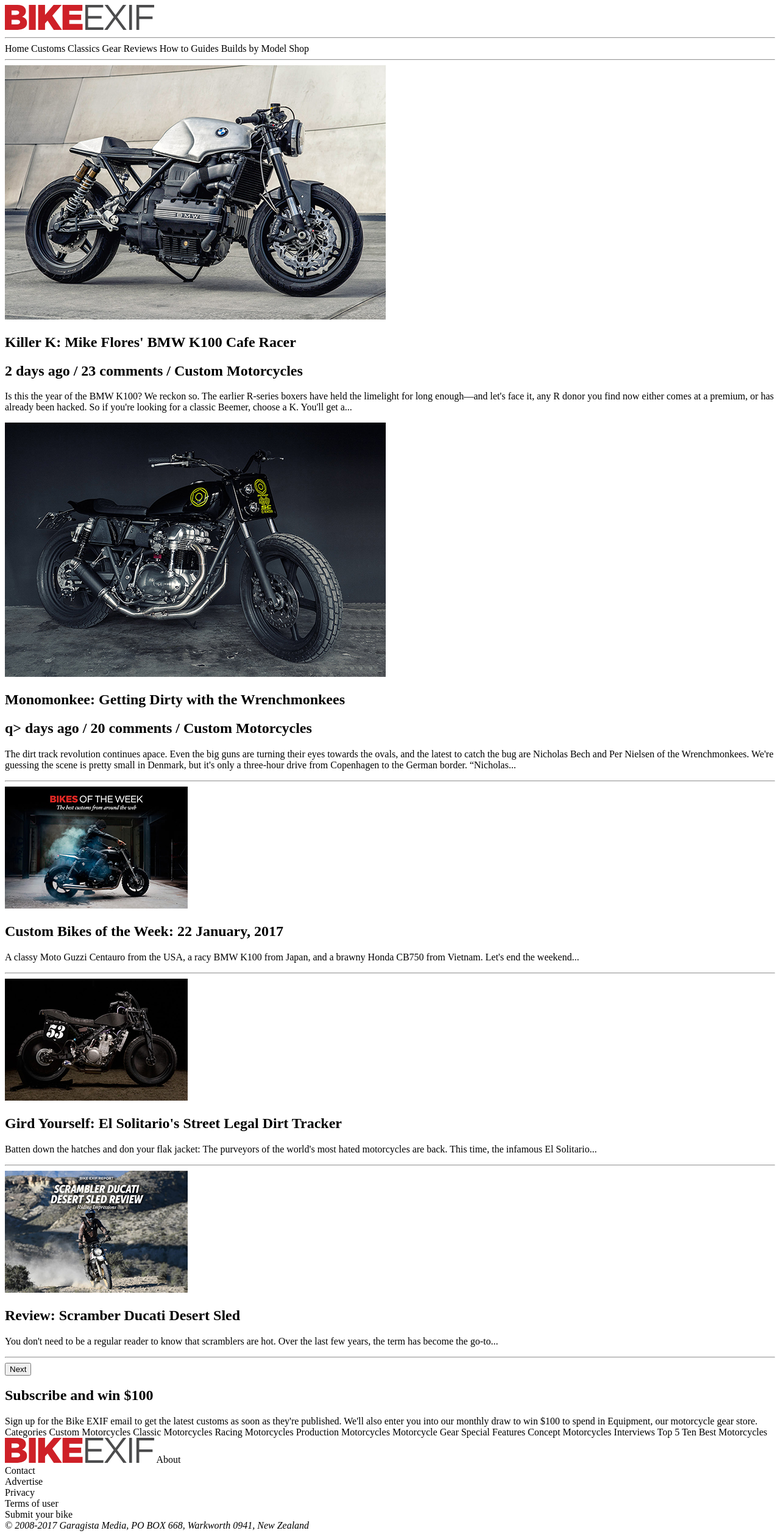
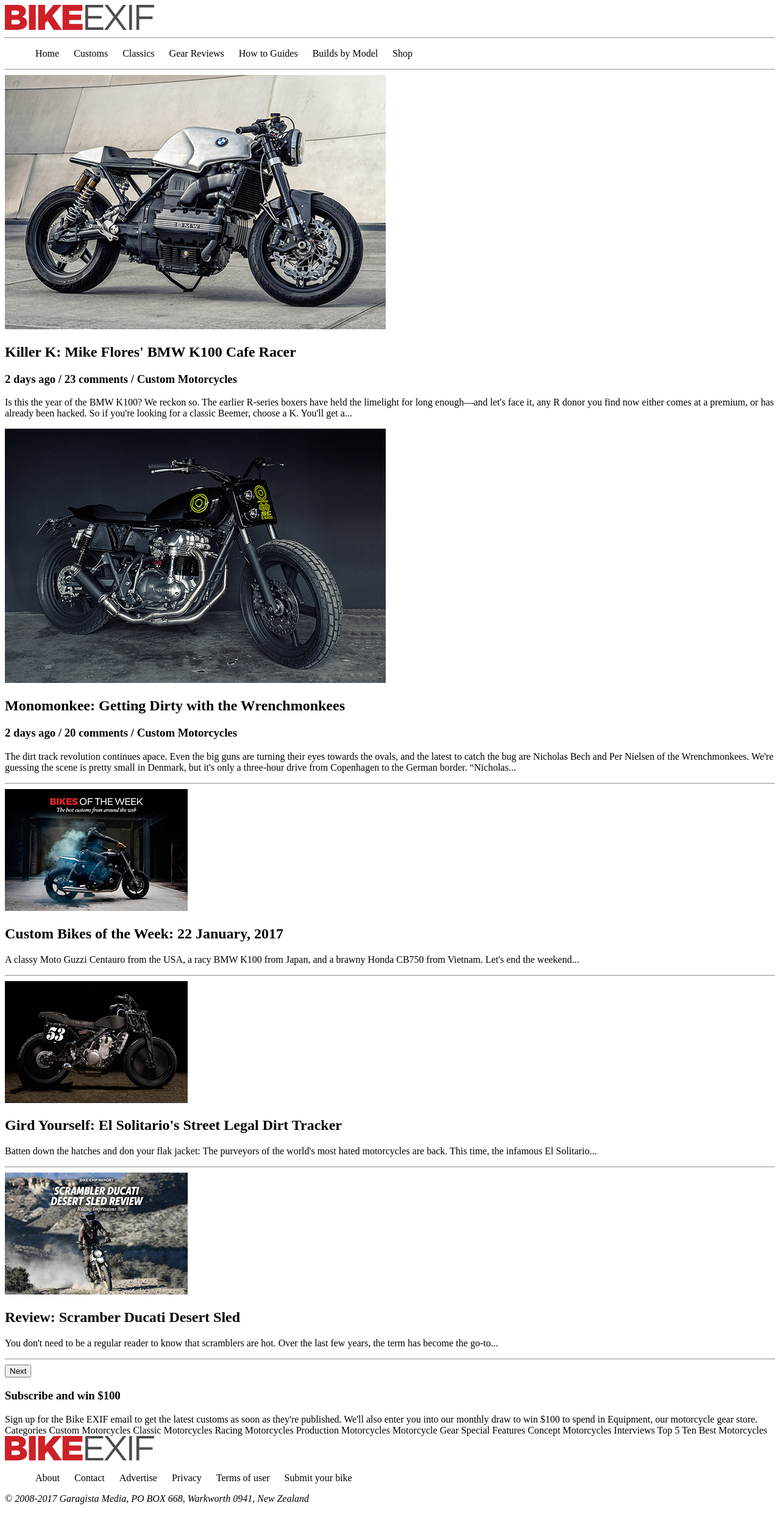
Before and after one commit to yousifj129/html-lab, a plain HTML site: page index.html in a window 1280 px wide. Shown: the whole page at 61% size. After the commit the page ends 2475 px from the top, so only its background shows below. Drawn offline with Linux system fonts and the light colour scheme.

Commit message:
fixed the open issues

```diff
--- a/index.html
+++ b/index.html
@@ -1,126 +1,125 @@
 <!DOCTYPE html>
 <html>
-
   <head>
-    <meta charset="utf-8">
+    <meta charset="utf-8" />
     <title>Bike EXIF</title>
-
   </head>
   <body>
-    <img src="images/logo.svg">
-<hr>
+    <img src="images/logo.svg" alt="Website Logo" />
+    <hr />
     <nav>
-Home
-Customs
-Classics
-Gear Reviews
-How to Guides
-Builds by Model
-Shop
+      <ul>
+        <li>Home</li>
+        <li>Customs</li>
+        <li>Classics</li>
+        <li>Gear Reviews</li>
+        <li>How to Guides</li>
+        <li>Builds by Model</li>
+        <li>Shop</li>
+      </ul>
     </nav>
-<hr>
-
+    <hr />
 
     <main>
       <article>
-    <img src="images/large1.jpg">
-<h1>Killer K: Mike Flores' BMW K100 Cafe Racer</h1>
-<h2>2 days ago / 23 comments / Custom Motorcycles</h2>
+        <img src="images/large1.jpg" alt="BMW K100 motorcycle picture" />
+        <h2>Killer K: Mike Flores' BMW K100 Cafe Racer</h2>
+        <h3>2 days ago / 23 comments / Custom Motorcycles</h3>
         <p>
-Is this the year of the BMW K100? We reckon so. The earlier R-series boxers have held the limelight for long enough—and
-let's face it, any R donor you find now either comes at a premium, or has already been hacked. So if you're looking for
-a classic Beemer, choose a K. You'll get a...
+          Is this the year of the BMW K100? We reckon so. The earlier R-series
+          boxers have held the limelight for long enough—and let's face it, any
+          R donor you find now either comes at a premium, or has already been
+          hacked. So if you're looking for a classic Beemer, choose a K. You'll
+          get a...
         </p>
       </article>
 
       <article>
-    <img src="images/large2.jpg">
-    <h1> Monomonkee: Getting Dirty with the Wrenchmonkees</h1>
- <h2>q> days ago / 20 comments / Custom Motorcycles</h2>
+        <img src="images/large2.jpg" alt="Wrenchmonkees motorcycle picture" />
+        <h2>Monomonkee: Getting Dirty with the Wrenchmonkees</h2>
+        <h3>2 days ago / 20 comments / Custom Motorcycles</h3>
         <p>
-    The dirt track revolution continues apace. Even the big guns are turning their eyes towards the ovals, and the latest to
-catch the bug are Nicholas Bech and Per Nielsen of the Wrenchmonkees. We're guessing the scene is pretty small in
-Denmark, but it's only a three-hour drive from Copenhagen to the German border. “Nicholas...
+          The dirt track revolution continues apace. Even the big guns are
+          turning their eyes towards the ovals, and the latest to catch the bug
+          are Nicholas Bech and Per Nielsen of the Wrenchmonkees. We're guessing
+          the scene is pretty small in Denmark, but it's only a three-hour drive
+          from Copenhagen to the German border. “Nicholas...
         </p>
       </article>
-<hr>
+      <hr />
 
       <article>
-    <img src="images/small1.jpg">
-    <h1> Custom Bikes of the Week: 22 January, 2017</h1>
- <p>A classy Moto Guzzi Centauro from the USA, a racy BMW K100 from Japan, and a brawny Honda CB750 from Vietnam. Let's end
-the weekend...</p>
-</article>
-<hr>
-<article>
-    <img src="images/small2.jpg">
-    <h1>
-Gird Yourself: El Solitario's Street Legal Dirt Tracker</h1>
+        <img src="images/small1.jpg" alt="Bikes of the Week Image" />
+        <h2>Custom Bikes of the Week: 22 January, 2017</h2>
         <p>
-Batten down the hatches and don your flak jacket: The purveyors of the world's most hated motorcycles are back. This
-time, the infamous El Solitario...
+          A classy Moto Guzzi Centauro from the USA, a racy BMW K100 from Japan,
+          and a brawny Honda CB750 from Vietnam. Let's end the weekend...
         </p>
       </article>
-<hr>
+      <hr />
       <article>
-    <img src="images/small3.jpg">
- <h1>Review: Scramber Ducati Desert Sled</h1>
+        <img
+          src="images/small2.jpg"
+          alt="El Solitario's Street dirt tracker image"
+        />
+        <h2>Gird Yourself: El Solitario's Street Legal Dirt Tracker</h2>
         <p>
-You don't need to be a regular reader to know that scramblers are hot. Over the last few years, the term has become the
-go-to...</p>
+          Batten down the hatches and don your flak jacket: The purveyors of the
+          world's most hated motorcycles are back. This time, the infamous El
+          Solitario...
+        </p>
       </article>
-<hr>
+      <hr />
+      <article>
+        <img src="images/small3.jpg" alt="Scramber Ducati Desert Sled image" />
+        <h2>Review: Scramber Ducati Desert Sled</h2>
+        <p>
+          You don't need to be a regular reader to know that scramblers are hot.
+          Over the last few years, the term has become the go-to...
+        </p>
+      </article>
+      <hr />
 
-
-<button>
-Next
-</button>
-
+      <button>Next</button>
     </main>
 
     <aside>
-    <h2>
-Subscribe and win $100
-</h2>
-Sign up for the Bike EXIF email to get the latest customs as soon as they're published. We'll also enter you into our
-monthly draw to win $100 to spend in Equipment, our motorcycle gear store.
+      <h3>Subscribe and win $100</h3>
+      Sign up for the Bike EXIF email to get the latest customs as soon as
+      they're published. We'll also enter you into our monthly draw to win $100
+      to spend in Equipment, our motorcycle gear store.
     </aside>
 
-
     <aside>
-Categories
-
-Custom Motorcycles
-Classic Motorcycles
-Racing Motorcycles
-Production Motorcycles
-Motorcycle Gear
-Special Features
-Concept Motorcycles
-Interviews
-Top 5
-Ten Best Motorcycles
+      Categories Custom Motorcycles Classic Motorcycles Racing Motorcycles
+      Production Motorcycles Motorcycle Gear Special Features Concept
+      Motorcycles Interviews Top 5 Ten Best Motorcycles
     </aside>
 
-
-
     <footer>
-
-    <img src="images/logo.svg">
-
-About <br>
-Contact<br>
-Advertise<br>
-Privacy<br>
-Terms of user<br>
-Submit your bike<br>
-
-
-
+      <img src="images/logo.svg" />
+      <ul style="list-style-type: none">
+        <li>About</li>
+        <li>Contact</li>
+        <li>Advertise</li>
+        <li>Privacy</li>
+        <li>Terms of user</li>
+        <li>Submit your bike</li>
+      </ul>
 
       <address>
-&copy; 2008-2017 Garagista Media, PO BOX 668, Warkworth 0941, New Zealand
+        &copy; 2008-2017 Garagista Media, PO BOX 668, Warkworth 0941, New
+        Zealand
       </address>
     </footer>
   </body>
+
+  <style>
+    li {
+      display: inline;
+      color: rgb(0, 0, 0);
+      margin: 10px;
+      text-align: center;
+    }
+  </style>
 </html>
```
Lines whose indentation alone changed are shown as unchanged.
